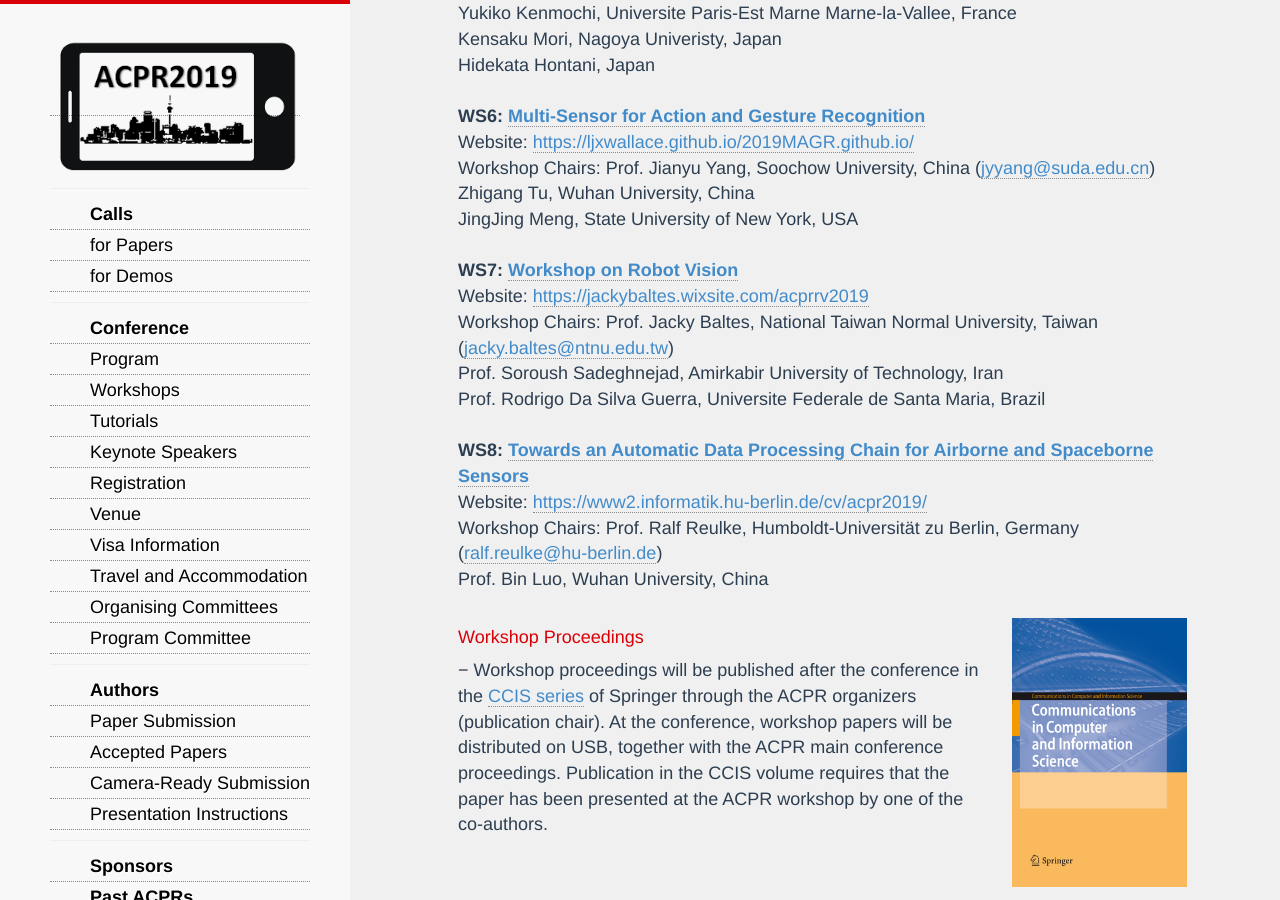
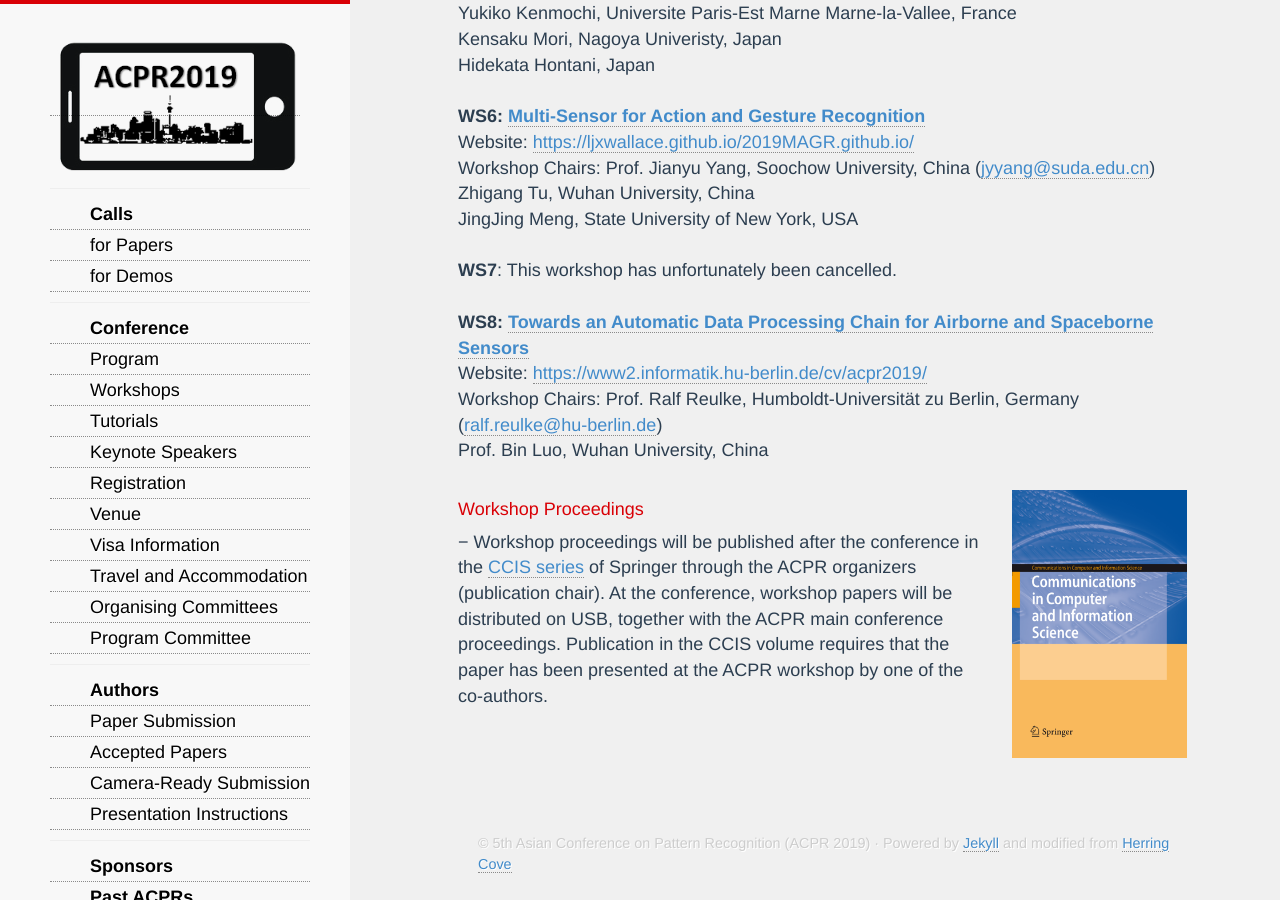
Before and after one commit to AndrewChenUoA/ACPR2019, a Jekyll site: the page built from workshops.html, in a window 1280 px wide and 900 px high, scrolled down 1297 px. Built offline with Jekyll 4.4.1, drawn with Linux system fonts in a browser that asks for light colours; nearby versions of some CDN libraries; Markdown is read by kramdown in place of the engine named in the settings.

Commit message:
Update workshops

```diff
--- a/workshops.html
+++ b/workshops.html
@@ -53,11 +53,7 @@ Workshop Chairs: Prof. Jianyu Yang, Soochow University, China (<a href="mailto:j
 Zhigang Tu, Wuhan University, China<br/>
 JingJing Meng, State University of New York, USA<br/><br/>
 
-<b>WS7: <a href="https://jackybaltes.wixsite.com/acprrv2019">Workshop on Robot Vision</a></b><br/>
-Website: <a href="https://jackybaltes.wixsite.com/acprrv2019">https://jackybaltes.wixsite.com/acprrv2019</a><br/>
-Workshop Chairs: Prof. Jacky Baltes, National Taiwan Normal University, Taiwan (<a href="mailto:jacky.baltes@ntnu.edu.tw">jacky.baltes@ntnu.edu.tw</a>)<br/>
-Prof. Soroush Sadeghnejad, Amirkabir University of Technology, Iran<br/>
-Prof. Rodrigo Da Silva Guerra, Universite Federale de Santa Maria, Brazil<br/><br/>
+<b>WS7</b>: This workshop has unfortunately been cancelled.<br/><br/>
 
 <b>WS8: <a href="https://www2.informatik.hu-berlin.de/cv/acpr2019/">Towards an Automatic Data Processing Chain for Airborne and Spaceborne Sensors</a></b><br/>
 Website: <a href="https://www2.informatik.hu-berlin.de/cv/acpr2019/">https://www2.informatik.hu-berlin.de/cv/acpr2019/</a><br/>
```
